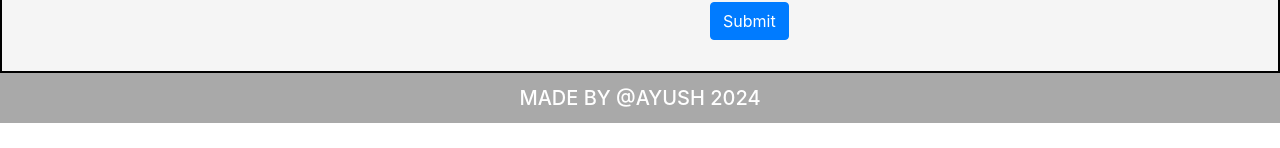
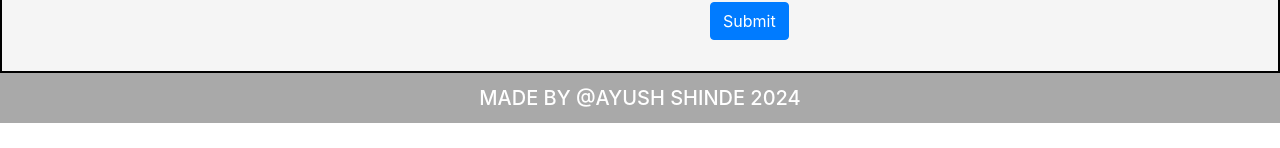
Before and after one commit to AyushShinde29/portfolio_ayush, a plain HTML site: page index.html in a window 1280 px wide. Shown: the part 2707-2855 px from the top of the page. Drawn offline with nearby package versions, Linux system fonts and the light colour scheme.

Commit message:
footer update

```diff
--- a/index.html
+++ b/index.html
@@ -174,7 +174,7 @@
   	</div>
   </section>
   <section id="footer">
-  	<h1 id="footerinfo">MADE BY @AYUSH 2024</h1>
+  	<h1 id="footerinfo">MADE BY @AYUSH SHINDE 2024</h1>
   </section>
 	</div>
 </body>
```
